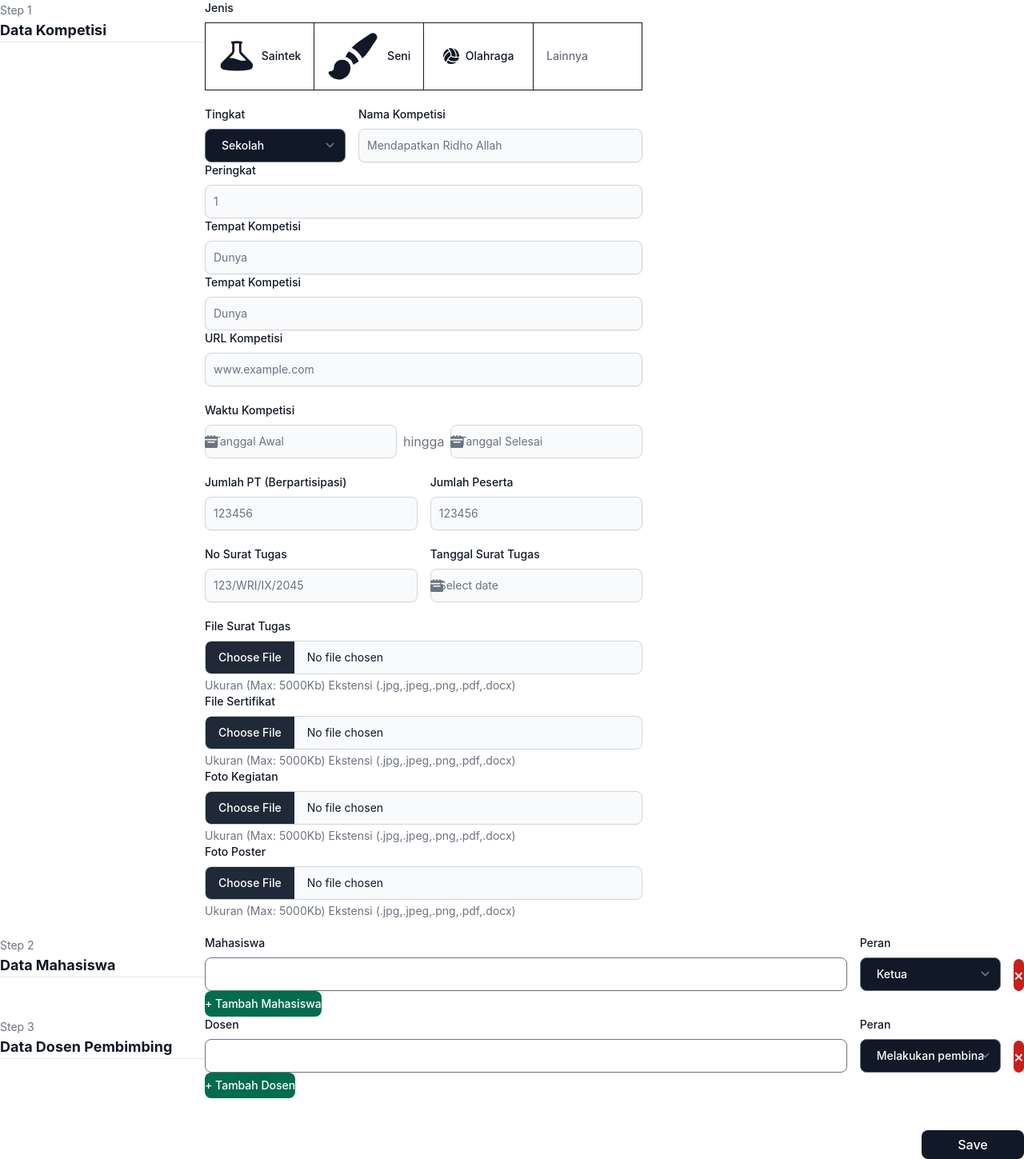
After one commit to Lavina-23/Prestify, a PHP site: template app/views/prestasi/addPrestasi.php in a window 1280 px wide. The commit adds this page. Shown: the whole page at 80% size. Run offline with PHP 8.4, Linux system fonts and the light colour scheme; the template is opened without the code that fills it, so the values that code supplies are empty; some libraries are stand-ins or nearby versions.

Commit message:
feat: create data prestasi

```diff
--- a/app/config/query_prestify.sql
+++ b/app/config/query_prestify.sql
@@ -100,6 +100,10 @@ INSERT INTO MAHASISWA (mahasiswa_id, nim, jurusan, prodi, angkatan, pengguna_id)
 ('MHS3', '2100010003', 'Teknik Sipil', 'Teknik Sipil', '2021', 'PGN5'),
 ('MHS4', '2100010004', 'Sistem Informasi Bisnis', 'Teknologi Informasi', '2021', 'PGN6');
 
+SELECT *
+FROM PENGGUNA p
+RIGHT JOIN MAHASISWA m ON p.pengguna_id = m.pengguna_id;
+
 -- Data Dosen
 INSERT INTO DOSEN (dosen_id, nidn, nama, jurusan) VALUES
 ('DSN1', '123456789', 'Muhammad Sumbul', 'Teknologi Informasi'),
@@ -110,5 +114,3 @@ INSERT INTO DOSEN (dosen_id, nidn, nama, jurusan) VALUES
 TRUNCATE TABLE DOSPEM;
 TRUNCATE TABLE MAPRES;
 DELETE FROM PRESTASI;
-
-SELECT * FROM PRESTASI;
--- a/app/core/Controller.php
+++ b/app/core/Controller.php
@@ -13,10 +13,10 @@ class Controller
     return new $model;
   }
 
-  public function render($view)
+  public function render($view, $data = [])
   {
     $this->view("layout/header");
-    $this->view($view);
+    $this->view($view, $data);
     $this->view("layout/footer");
   }
 
--- a/app/models/Dosen.php
+++ b/app/models/Dosen.php
@@ -2,5 +2,5 @@
 
 class Dosen extends BaseModel
 {
-  protected $table = 'dosen';
+  protected $table = 'DOSEN';
 }
--- a/app/views/layout/sidebar.php
+++ b/app/views/layout/sidebar.php
@@ -25,7 +25,7 @@
             </a>
           </li>
           <li>
-            <a href="<?= env("BASEURL") ?>/prestasi/formDataKompetisi" class="flex items-center p-2 text-gray-900 rounded-lg hover:bg-white hover:shadow-sm group">
+            <a href="<?= env("BASEURL") ?>/prestasi/formAddPrestasi" class="flex items-center p-2 text-gray-900 rounded-lg hover:bg-white hover:shadow-sm group">
               <svg class="w-5 h-5 text-gray-900 transition duration-75 group-hover:text-gray-900 dark:group-hover:text-white" aria-hidden="true" xmlns="http://www.w3.org/2000/svg" fill="currentColor" viewBox="0 0 22 21">
                 <path fill-rule="evenodd" d="M12 2.25c-5.385 0-9.75 4.365-9.75 9.75s4.365 9.75 9.75 9.75 9.75-4.365 9.75-9.75S17.385 2.25 12 2.25ZM12.75 9a.75.75 0 0 0-1.5 0v2.25H9a.75.75 0 0 0 0 1.5h2.25V15a.75.75 0 0 0 1.5 0v-2.25H15a.75.75 0 0 0 0-1.5h-2.25V9Z" clip-rule="evenodd" />
               </svg>
--- a/app/views/prestasi/add/dataDospem.php
+++ b/app/views/prestasi/add/dataDospem.php
@@ -12,7 +12,7 @@ $peran = array("Melakukan pembinaan kegiatan mahasiswa di bidang akademik (PA) d
       <!-- input nama dospem -->
       <div class="fieldNama grid w-full" data-type="dospem">
         <label for="dospem" class="block mb-2 text-sm font-medium text-gray-900">Dosen</label>
-        <input type="text" name="dospem[]" class="searchNama w-full text-gray-900 font-medium rounded-lg text-sm px-5 py-2.5 inline-flex items-center">
+        <input type="text" name="namaDospem[]" class="searchNama w-full text-gray-900 font-medium rounded-lg text-sm px-5 py-2.5 inline-flex items-center">
         <div class="dropdownNama absolute mt-20 z-10 hidden cursor-pointer bg-white divide-y divide-gray-100 rounded-lg shadow w-80 dark:bg-gray-700">
         </div>
       </div>
@@ -20,7 +20,7 @@ $peran = array("Melakukan pembinaan kegiatan mahasiswa di bidang akademik (PA) d
       <!-- dropdown peran -->
       <div class="grid">
         <label for="peran" class="block mb-2 text-sm font-medium text-gray-900 dark:text-white">Peran</label>
-        <select name="peran" id="peran" class="w-64 text-white bg-gray-900 hover:bg-gray-800 font-medium rounded-lg text-sm px-5 py-2.5 text-left inline-flex items-center justify-between focus:ring-0 focus:ring-transparent">
+        <select name="peranDospem[]" id="peran" class="w-64 text-white bg-gray-900 hover:bg-gray-800 font-medium rounded-lg text-sm px-5 py-2.5 text-left inline-flex items-center justify-between focus:ring-0 focus:ring-transparent">
           <?php foreach ($peran as $prn) : ?>
             <option><?= $prn ?></option>
           <?php endforeach; ?>
--- /dev/null
+++ b/app/views/prestasi/addPrestasi.php
@@ -0,0 +1,255 @@
+<?php
+$tingkat = array("Sekolah", "Kecamatan", "Kab/Kota", "Provinsi", "Nasional", "Internasional", "Lainnya");
+$listPeranMhs = array("Ketua", "Anggota", "Personal");
+$listPeranDsn = array("Melakukan pembinaan kegiatan mahasiswa di bidang akademik (PA) dan kemahasiswaan (BEM, Maperwa, dan lain-lain)", "Membimbing mahasiswa menghasilkan produk saintifik bereputasi dan mendapat pengakuan tingkat Internasional", "Membimbing mahasiswa menghasilkan produk saintifik bereputasi dan mendapat pengakuan tingkat Nasional", "Membimbing mahasiswa mengikuti kompetisi dibidang akademik dan kemahasiswaan bereputasi dan mencapai juara tingkat Internasional", "Membimbing mahasiswa mengikuti kompetisi dibidang akademik dan kemahasiswaan bereputasi dan mencapai juara tingkat Nasional");
+?>
+
+<!-- Form -->
+<form method="post" action="<?= env("BASEURL") ?>/prestasi/addDataPrestasi" enctype="multipart/form-data" class="mx-auto my-20">
+  <!-- Form Input Data Kompetisi  -->
+  <div class="flex gap-5">
+    <div>
+      <span class="text-sm text-gray-500">Step 1</span>
+      <h1 class="text-lg font-bold text-gray-900">Data Kompetisi</h1>
+      <hr class="mb-5 w-64">
+    </div>
+
+    <div>
+      <!-- Jenis Kompetisi -->
+      <label for="jenis" class="block mb-2 text-sm font-medium text-gray-900 dark:text-white">Jenis</label>
+      <div class="flex w-full rounded-md shadow-sm mb-5" role="group">
+        <input type="hidden" id="kategori_id" name="kategori_id">
+        <button type="button" onclick="setKategori('KAT1')" class="inline-flex gap-2 w-full justify-center items-center px-4 py-2 text-sm font-medium text-gray-900 bg-transparent border border-gray-900 rounded-s-lg hover:bg-gray-900 hover:text-white focus:z-10 focus:ring-2 focus:ring-gray-500 focus:bg-gray-900 focus:text-white dark:border-white dark:text-white dark:hover:text-white dark:hover:bg-gray-700 dark:focus:bg-gray-700">
+          <svg xmlns="http://www.w3.org/2000/svg" viewBox="0 0 24 24" fill="currentColor" class="size-5">
+            <path fill-rule="evenodd" d="M10.5 3.798v5.02a3 3 0 0 1-.879 2.121l-2.377 2.377a9.845 9.845 0 0 1 5.091 1.013 8.315 8.315 0 0 0 5.713.636l.285-.071-3.954-3.955a3 3 0 0 1-.879-2.121v-5.02a23.614 23.614 0 0 0-3 0Zm4.5.138a.75.75 0 0 0 .093-1.495A24.837 24.837 0 0 0 12 2.25a25.048 25.048 0 0 0-3.093.191A.75.75 0 0 0 9 3.936v4.882a1.5 1.5 0 0 1-.44 1.06l-6.293 6.294c-1.62 1.621-.903 4.475 1.471 4.88 2.686.46 5.447.698 8.262.698 2.816 0 5.576-.239 8.262-.697 2.373-.406 3.092-3.26 1.47-4.881L15.44 9.879A1.5 1.5 0 0 1 15 8.818V3.936Z" clip-rule="evenodd" />
+          </svg>
+          Saintek
+        </button>
+        <button type="button" onclick="setKategori('KAT2')" class="inline-flex gap-2 w-full justify-center items-center px-4 py-2 text-sm font-medium text-gray-900 bg-transparent border-t border-b border-gray-900 hover:bg-gray-900 hover:text-white focus:z-10 focus:ring-2 focus:ring-gray-500 focus:bg-gray-900 focus:text-white dark:border-white dark:text-white dark:hover:text-white dark:hover:bg-gray-700 dark:focus:bg-gray-700">
+          <svg xmlns="http://www.w3.org/2000/svg" viewBox="0 0 24 24" fill="currentColor" class="size-5">
+            <path fill-rule="evenodd" d="M20.599 1.5c-.376 0-.743.111-1.055.32l-5.08 3.385a18.747 18.747 0 0 0-3.471 2.987 10.04 10.04 0 0 1 4.815 4.815 18.748 18.748 0 0 0 2.987-3.472l3.386-5.079A1.902 1.902 0 0 0 20.599 1.5Zm-8.3 14.025a18.76 18.76 0 0 0 1.896-1.207 8.026 8.026 0 0 0-4.513-4.513A18.75 18.75 0 0 0 8.475 11.7l-.278.5a5.26 5.26 0 0 1 3.601 3.602l.502-.278ZM6.75 13.5A3.75 3.75 0 0 0 3 17.25a1.5 1.5 0 0 1-1.601 1.497.75.75 0 0 0-.7 1.123 5.25 5.25 0 0 0 9.8-2.62 3.75 3.75 0 0 0-3.75-3.75Z" clip-rule="evenodd" />
+          </svg>
+          Seni
+        </button>
+        <button type="button" onclick="setKategori('KAT3')" class="inline-flex gap-2 w-full justify-center items-center px-4 py-2 text-sm font-medium text-gray-900 bg-transparent border-t border-b border-l border-gray-900 hover:bg-gray-900 hover:text-white focus:z-10 focus:ring-2 focus:ring-gray-500 focus:bg-gray-900 focus:text-white dark:border-white dark:text-white dark:hover:text-white dark:hover:bg-gray-700 dark:focus:bg-gray-700">
+          <svg xmlns="http://www.w3.org/2000/svg" viewBox="0 0 512 512" fill="currentColor" class="h-5 w-5">
+            <path d="M511.8 267.4c-26.1 8.7-53.4 13.8-81 15.1c9.2-105.3-31.5-204.2-103.2-272.4C434.1 41.1 512 139.5 512 256c0 3.8-.1 7.6-.2 11.4zm-3.9 34.7c-5.8 32-17.6 62-34.2 88.7c-97.5 48.5-217.7 42.6-311.9-24.5c23.7-36.2 55.4-67.7 94.5-91.8c79.9 43.2 170.1 50.8 251.6 27.6zm-236-55.5c-2.5-90.9-41.1-172.7-101.9-231.7C196.8 5.2 225.8 0 256 0c2.7 0 5.3 0 7.9 .1c90.8 60.2 145.7 167.2 134.7 282.3c-43.1-2.4-86.4-14.1-126.8-35.9zM138 28.8c20.6 18.3 38.7 39.4 53.7 62.6C95.9 136.1 30.6 220.8 7.3 316.9C2.5 297.4 0 277 0 256C0 157.2 56 71.5 138 28.8zm69.6 90.5c19.5 38.6 31 81.9 32.3 127.7C162.5 294.6 110.9 368.9 90.2 451C66 430.4 45.6 405.4 30.4 377.2c6.7-108.7 71.9-209.9 177.1-257.9zM256 512c-50.7 0-98-14.7-137.8-40.2c5.6-27 14.8-53.1 27.4-77.7C232.2 454.6 338.1 468.8 433 441c-46 44-108.3 71-177 71z" />
+          </svg>
+          Olahraga
+        </button>
+        <input type="text" oninput="setKategori(this.value)" placeholder="Lainnya" class="inline-flex gap-2 w-full justify-center items-center px-4 py-2 text-sm font-medium text-gray-900 bg-transparent border border-gray-900 rounded-e-lg hover:bg-gray-900 hover:text-white focus:z-10 focus:ring-2 focus:ring-gray-500 focus:bg-gray-900 focus:text-white dark:border-white dark:text-white dark:hover:text-white dark:hover:bg-gray-700 dark:focus:bg-gray-700">
+        </input>
+      </div>
+
+      <div class="flex gap-4">
+        <!-- Tingkat -->
+        <div class="grid">
+          <label for="tingkat" class="block mb-2 text-sm font-medium text-gray-900 dark:text-white">Tingkat</label>
+          <select name="tingkat" id="tingkat" class="w-44 text-white bg-gray-900 hover:bg-gray-800 font-medium rounded-lg text-sm px-5 py-2.5 text-left inline-flex items-center justify-between focus:ring-0 focus:ring-transparent">
+            <?php foreach ($tingkat as $ting) : ?>
+              <option value="<?= $ting ?>"><?= $ting ?></option>
+            <?php endforeach; ?>
+          </select>
+        </div>
+
+        <!-- Nama Kompetisi -->
+        <div class="grid w-full">
+          <label for="nama_prestasi" class="block mb-2 text-sm font-medium text-gray-900 dark:text-white">Nama Kompetisi</label>
+          <input type="text" id="nama_prestasi" name="nama_prestasi" class="shadow-sm bg-gray-50 border border-gray-300 text-gray-900 text-sm rounded-lg block w-full p-2.5" placeholder="Mendapatkan Ridho Allah" />
+        </div>
+      </div>
+
+      <!-- peringkat -->
+      <div class="my-5">
+        <label for="peringkat" class="block mb-2 text-sm font-medium text-gray-900 dark:text-white">Peringkat</label>
+        <input type="number" id="peringkat" name="peringkat" class="shadow-sm bg-gray-50 border border-gray-300 text-gray-900 text-sm rounded-lg block w-full p-2.5" placeholder="1" />
+      </div>
+
+      <!-- Penyelenggara -->
+      <div class="my-5">
+        <label for="penyelenggara" class="block mb-2 text-sm font-medium text-gray-900 dark:text-white">Tempat Kompetisi</label>
+        <input type="penyelenggara" id="penyelenggara" name="penyelenggara" class="shadow-sm bg-gray-50 border border-gray-300 text-gray-900 text-sm rounded-lg block w-full p-2.5" placeholder="Dunya" />
+      </div>
+
+      <!-- Tempat Kompetisi -->
+      <div class="my-5">
+        <label for="tempat_kompetisi" class="block mb-2 text-sm font-medium text-gray-900 dark:text-white">Tempat Kompetisi</label>
+        <input type="tempat_kompetisi" id="tempat_kompetisi" name="tempat_kompetisi" class="shadow-sm bg-gray-50 border border-gray-300 text-gray-900 text-sm rounded-lg block w-full p-2.5" placeholder="Dunya" />
+      </div>
+
+
+      <!-- Link Kompetisi -->
+      <div class="mb-5">
+        <label for="link_kompetisi" class="block mb-2 text-sm font-medium text-gray-900 dark:text-white">URL Kompetisi</label>
+        <input type="text" id="link_kompetisi" name="link_kompetisi" class="shadow-sm bg-gray-50 border border-gray-300 text-gray-900 text-sm rounded-lg block w-full p-2.5" placeholder="www.example.com" />
+      </div>
+
+      <!-- Tanggal Kompetisi -->
+      <div class="mb-5">
+        <label for="repeat-password" class="block mb-2 text-sm font-medium text-gray-900 dark:text-white">Waktu Kompetisi</label>
+        <div date-rangepicker datepicker-autohide class="flex items-center w-full">
+          <div class="relative w-full">
+            <div class="absolute inset-y-0 start-0 flex items-center ps-3 pointer-events-none">
+              <svg class="w-4 h-4 text-gray-500 dark:text-gray-400" aria-hidden="true" xmlns="http://www.w3.org/2000/svg" fill="currentColor" viewBox="0 0 20 20">
+                <path d="M20 4a2 2 0 0 0-2-2h-2V1a1 1 0 0 0-2 0v1h-3V1a1 1 0 0 0-2 0v1H6V1a1 1 0 0 0-2 0v1H2a2 2 0 0 0-2 2v2h20V4ZM0 18a2 2 0 0 0 2 2h16a2 2 0 0 0 2-2V8H0v10Zm5-8h10a1 1 0 0 1 0 2H5a1 1 0 0 1 0-2Z" />
+              </svg>
+            </div>
+            <input name="tanggal_mulai" type="text" class="bg-gray-50 border border-gray-300 text-gray-900 text-sm rounded-lg focus:ring-blue-500 focus:border-blue-500 block w-full ps-10 p-2.5  dark:bg-gray-700 dark:border-gray-600 dark:placeholder-gray-400 dark:text-white dark:focus:ring-blue-500 dark:focus:border-blue-500" placeholder="Tanggal Awal">
+          </div>
+          <span class="mx-2 text-gray-500 dark:text-gray-400">hingga</span>
+          <div class="relative w-full">
+            <div class="absolute inset-y-0 start-0 flex items-center ps-3 pointer-events-none">
+              <svg class="w-4 h-4 text-gray-500 dark:text-gray-400" aria-hidden="true" xmlns="http://www.w3.org/2000/svg" fill="currentColor" viewBox="0 0 20 20">
+                <path d="M20 4a2 2 0 0 0-2-2h-2V1a1 1 0 0 0-2 0v1h-3V1a1 1 0 0 0-2 0v1H6V1a1 1 0 0 0-2 0v1H2a2 2 0 0 0-2 2v2h20V4ZM0 18a2 2 0 0 0 2 2h16a2 2 0 0 0 2-2V8H0v10Zm5-8h10a1 1 0 0 1 0 2H5a1 1 0 0 1 0-2Z" />
+              </svg>
+            </div>
+            <input name="tanggal_selesai" type="text" class="bg-gray-50 border border-gray-300 text-gray-900 text-sm rounded-lg focus:ring-blue-500 focus:border-blue-500 block w-full ps-10 p-2.5 dark:bg-gray-700 dark:border-gray-600 dark:placeholder-gray-400 dark:text-white dark:focus:ring-blue-500 dark:focus:border-blue-500" placeholder="Tanggal Selesai">
+          </div>
+        </div>
+      </div>
+
+      <!-- Jumlah Peserta -->
+      <div class="mb-5 flex w-full gap-4">
+        <div class="w-full">
+          <label for="jumlah_pt" class="block mb-2 text-sm font-medium text-gray-900 dark:text-white">Jumlah PT (Berpartisipasi)</label>
+          <input type="number" id="jumlah_pt" name="jumlah_pt" class="shadow-sm bg-gray-50 border border-gray-300 text-gray-900 text-sm rounded-lg block w-full p-2.5" placeholder="123456" />
+        </div>
+        <div class="w-full">
+          <label for="jumlah_peserta" class="block mb-2 text-sm font-medium text-gray-900 dark:text-white">Jumlah Peserta</label>
+          <input type="number" id="jumlah_peserta" name="jumlah_peserta" class="shadow-sm bg-gray-50 border border-gray-300 text-gray-900 text-sm rounded-lg block w-full p-2.5" placeholder="123456" />
+        </div>
+      </div>
+
+      <!-- Surat Tugas -->
+      <div class="mb-5 flex w-full gap-4">
+        <div class="w-full">
+          <label for="no_surat_tugas" class="block mb-2 text-sm font-medium text-gray-900 dark:text-white">No Surat Tugas</label>
+          <input type="text" id="no_surat_tugas" name="no_surat_tugas" class="shadow-sm bg-gray-50 border border-gray-300 text-gray-900 text-sm rounded-lg block w-full p-2.5" placeholder="123/WRI/IX/2045" />
+        </div>
+        <div class="w-full">
+          <label for="tanggal_surat" class="block mb-2 text-sm font-medium text-gray-900 dark:text-white">Tanggal Surat Tugas</label>
+
+          <div class="relative max-w-sm">
+            <div class="absolute inset-y-0 start-0 flex items-center ps-3.5 pointer-events-none">
+              <svg class="w-4 h-4 text-gray-500 dark:text-gray-400" aria-hidden="true" xmlns="http://www.w3.org/2000/svg" fill="currentColor" viewBox="0 0 20 20">
+                <path d="M20 4a2 2 0 0 0-2-2h-2V1a1 1 0 0 0-2 0v1h-3V1a1 1 0 0 0-2 0v1H6V1a1 1 0 0 0-2 0v1H2a2 2 0 0 0-2 2v2h20V4ZM0 18a2 2 0 0 0 2 2h16a2 2 0 0 0 2-2V8H0v10Zm5-8h10a1 1 0 0 1 0 2H5a1 1 0 0 1 0-2Z" />
+              </svg>
+            </div>
+            <input datepicker id="default-datepicker" name="tanggal_surat" type="text" class="bg-gray-50 border border-gray-300 text-gray-900 text-sm rounded-lg focus:ring-blue-500 focus:border-blue-500 block w-full ps-10 p-2.5 dark:bg-gray-700 dark:border-gray-600 dark:placeholder-gray-400 dark:text-white dark:focus:ring-blue-500 dark:focus:border-blue-500" placeholder="Select date">
+          </div>
+        </div>
+      </div>
+
+      <!-- Lampiran -->
+      <div class="mb-5 grid gap-5">
+        <div class="max-w-full">
+          <label class="block mb-2 text-sm font-medium text-gray-900 dark:text-white" for="file_surat_tugas">File Surat Tugas</label>
+          <input class="block w-full text-sm text-gray-900 border border-gray-300 rounded-lg cursor-pointer bg-gray-50 dark:text-gray-400 focus:outline-none dark:bg-gray-700 dark:border-gray-600 dark:placeholder-gray-400" aria-describedby="user_avatar_help" id="file_surat_tugas" type="file" name="file_surat_tugas">
+          <div class="mt-1 text-sm text-gray-500 dark:text-gray-300" id="user_avatar_help">Ukuran (Max: 5000Kb) Ekstensi (.jpg,.jpeg,.png,.pdf,.docx)</div>
+        </div>
+        <div class="max-w-full">
+          <label class="block mb-2 text-sm font-medium text-gray-900 dark:text-white" for="user_avatar">File Sertifikat</label>
+          <input class="block w-full text-sm text-gray-900 border border-gray-300 rounded-lg cursor-pointer bg-gray-50 dark:text-gray-400 focus:outline-none dark:bg-gray-700 dark:border-gray-600 dark:placeholder-gray-400" aria-describedby="user_avatar_help" id="file_sertifikat" type="file"
+            name="file_sertifikat">
+          <div class="mt-1 text-sm text-gray-500 dark:text-gray-300" id="user_avatar_help">Ukuran (Max: 5000Kb) Ekstensi (.jpg,.jpeg,.png,.pdf,.docx)</div>
+        </div>
+        <div class="max-w-full">
+          <label class="block mb-2 text-sm font-medium text-gray-900 dark:text-white" for="user_avatar">Foto Kegiatan</label>
+          <input class="block w-full text-sm text-gray-900 border border-gray-300 rounded-lg cursor-pointer bg-gray-50 dark:text-gray-400 focus:outline-none dark:bg-gray-700 dark:border-gray-600 dark:placeholder-gray-400" aria-describedby="user_avatar_help" id="file_foto_kegiatan" type="file"
+            name="file_foto_kegiatan">
+          <div class="mt-1 text-sm text-gray-500 dark:text-gray-300" id="user_avatar_help">Ukuran (Max: 5000Kb) Ekstensi (.jpg,.jpeg,.png,.pdf,.docx)</div>
+        </div>
+        <div class="max-w-full">
+          <label class="block mb-2 text-sm font-medium text-gray-900 dark:text-white" for="user_avatar">Foto Poster</label>
+          <input class="block w-full text-sm text-gray-900 border border-gray-300 rounded-lg cursor-pointer bg-gray-50 dark:text-gray-400 focus:outline-none dark:bg-gray-700 dark:border-gray-600 dark:placeholder-gray-400" aria-describedby="user_avatar_help" id="file_poster" type="file"
+            name="file_poster">
+          <div class="mt-1 text-sm text-gray-500 dark:text-gray-300" id="user_avatar_help">Ukuran (Max: 5000Kb) Ekstensi (.jpg,.jpeg,.png,.pdf,.docx)</div>
+        </div>
+      </div>
+    </div>
+  </div>
+
+  <!-- Form Input Data Mapres -->
+  <div class="flex gap-5">
+    <div>
+      <span class="text-sm text-gray-500">Step 2</span>
+      <h1 class="text-lg font-bold text-gray-900">Data Mahasiswa</h1>
+      <hr class="mb-5 w-64">
+    </div>
+
+    <div class="w-full">
+      <div id="containerMD">
+        <div class="inputGroup mt-5 flex justify-between gap-4 items-end">
+          <!-- input nama mahasiswa -->
+          <div class="fieldNama grid w-full" data-type="mahasiswa">
+            <label for="mahasiswa" class="block mb-2 text-sm font-medium text-gray-900 dark:text-white">Mahasiswa</label>
+            <input type="text" name="namaMhs[]" class="searchNama w-full text-gray-900 font-medium rounded-lg text-sm px-5 py-2.5 inline-flex items-center">
+            <div class="dropdownNama absolute mt-20 z-10 hidden cursor-pointer bg-white divide-y divide-gray-100 rounded-lg shadow w-80 dark:bg-gray-700">
+            </div>
+          </div>
+
+          <!-- dropdown peran -->
+          <div class="grid">
+            <label for="peran" class="block mb-2 text-sm font-medium text-gray-900 dark:text-white">Peran</label>
+            <select name="peranMhs[]" id="peran" class="w-44 text-white bg-gray-900 hover:bg-gray-800 font-medium rounded-lg text-sm px-5 py-2.5 text-left inline-flex items-center justify-between focus:ring-0 focus:ring-transparent">
+              <?php foreach ($listPeranMhs as $peran) : ?>
+                <option><?= $peran ?></option>
+              <?php endforeach; ?>
+            </select>
+          </div>
+
+          <!-- button remove input field -->
+          <div>
+            <button type="button" class="btnRemove text-xl focus:outline-none text-white bg-red-700 hover:bg-red-800 focus:ring-4 focus:ring-red-300 font-medium rounded-lg px-3.5 py-1.5 dark:bg-red-600 dark:hover:bg-red-700 dark:focus:ring-red-900">×</button>
+          </div>
+        </div>
+      </div>
+
+      <!-- button tambah mahasiswa -->
+      <button id="btnAddInput" type="button" class="mt-5 text-sm focus:outline-none text-white bg-green-700 hover:bg-green-800 focus:ring-4 focus:ring-green-300 font-medium rounded-lg px-3.5 py-1.5 dark:bg-green-600 dark:hover:bg-green-700 dark:focus:ring-green-900">+ Tambah Mahasiswa</button>
+    </div>
+  </div>
+
+  <!-- Form Input Data Dospem -->
+  <div class="flex gap-5 mt-5">
+    <div>
+      <span class="text-sm text-gray-500">Step 3</span>
+      <h1 class="text-lg font-bold text-gray-900">Data Dosen Pembimbing</h1>
+      <hr class="mb-5 w-64">
+    </div>
+
+    <div class="w-full">
+      <div id="containerMD">
+        <div class="inputGroup mt-5 flex justify-between gap-4 items-end">
+          <!-- input nama dospem -->
+          <div class="fieldNama grid w-full" data-type="dospem">
+            <label for="dospem" class="block mb-2 text-sm font-medium text-gray-900">Dosen</label>
+            <input type="text" name="namaDospem[]" class="searchNama w-full text-gray-900 font-medium rounded-lg text-sm px-5 py-2.5 inline-flex items-center">
+            <div class="dropdownNama absolute mt-20 z-10 hidden cursor-pointer bg-white divide-y divide-gray-100 rounded-lg shadow w-80 dark:bg-gray-700">
+            </div>
+          </div>
+
+          <!-- dropdown peran -->
+          <div class="grid">
+            <label for="peran" class="block mb-2 text-sm font-medium text-gray-900 dark:text-white">Peran</label>
+            <select name="peranDospem[]" id="peran" class="w-44 text-white bg-gray-900 hover:bg-gray-800 font-medium rounded-lg text-sm px-5 py-2.5 text-left inline-flex items-center justify-between focus:ring-0 focus:ring-transparent">
+              <?php foreach ($listPeranDsn as $peran) : ?>
+                <option><?= $peran ?></option>
+              <?php endforeach; ?>
+            </select>
+          </div>
+
+          <!-- button remove input field -->
+          <div>
+            <button type="button" class="btnRemove text-xl focus:outline-none text-white bg-red-700 hover:bg-red-800 focus:ring-4 focus:ring-red-300 font-medium rounded-lg px-3.5 py-1.5 dark:bg-red-600 dark:hover:bg-red-700 dark:focus:ring-red-900">×</button>
+          </div>
+        </div>
+      </div>
+      <button id="btnAddInput" type="button" class="mt-5 text-sm focus:outline-none text-white bg-green-700 hover:bg-green-800 focus:ring-4 focus:ring-green-300 font-medium rounded-lg px-3.5 py-1.5 dark:bg-green-600 dark:hover:bg-green-700 dark:focus:ring-green-900">+ Tambah Dosen</button>
+    </div>
+  </div>
+
+  <div class="w-full flex justify-end mt-10">
+    <button type="submit" class="text-white bg-gray-900 hover:bg-gray-800 font-medium rounded-lg text-md w-32 px-3.5 py-1.5 text-center">Save</button>
+  </div>
+</form>
--- a/public/js/script.js
+++ b/public/js/script.js
@@ -54,17 +54,13 @@ $(document).ready(function () {
 function setKategori(jenis) {
   $("#kategori_id").val(jenis);
 
-  $("button")
+  $("#btnKategori")
     .removeClass("bg-gray-900 text-white")
     .addClass("text-gray-900 bg-transparent");
 
   $(`button[onclick="setKategori('${jenis}')"]`)
     .removeClass("text-gray-900 bg-transparent")
     .addClass("bg-gray-900 text-white");
-}
-
-function setTingkat(tingkat) {
-  console.log(tingkat);
 }
 
 // dropdown detail prestasi
```
Also changed, not shown: app/controllers/PrestasiController.php (+110 -51 lines), app/models/Mahasiswa.php (added, +16 -0 lines), app/models/Prestasi.php (+47 -10 lines), app/views/prestasi/add/dataKompetisi.php (+6 -7 lines), app/views/prestasi/add/dataMahasiswa.php (+4 -4 lines), public/img/674171670c82f.jpg (deleted), public/img/674171670cca4.jpg (deleted), public/img/674171670d1b0.jpg (deleted), public/img/download (7).jpg (deleted), 1 other file.
